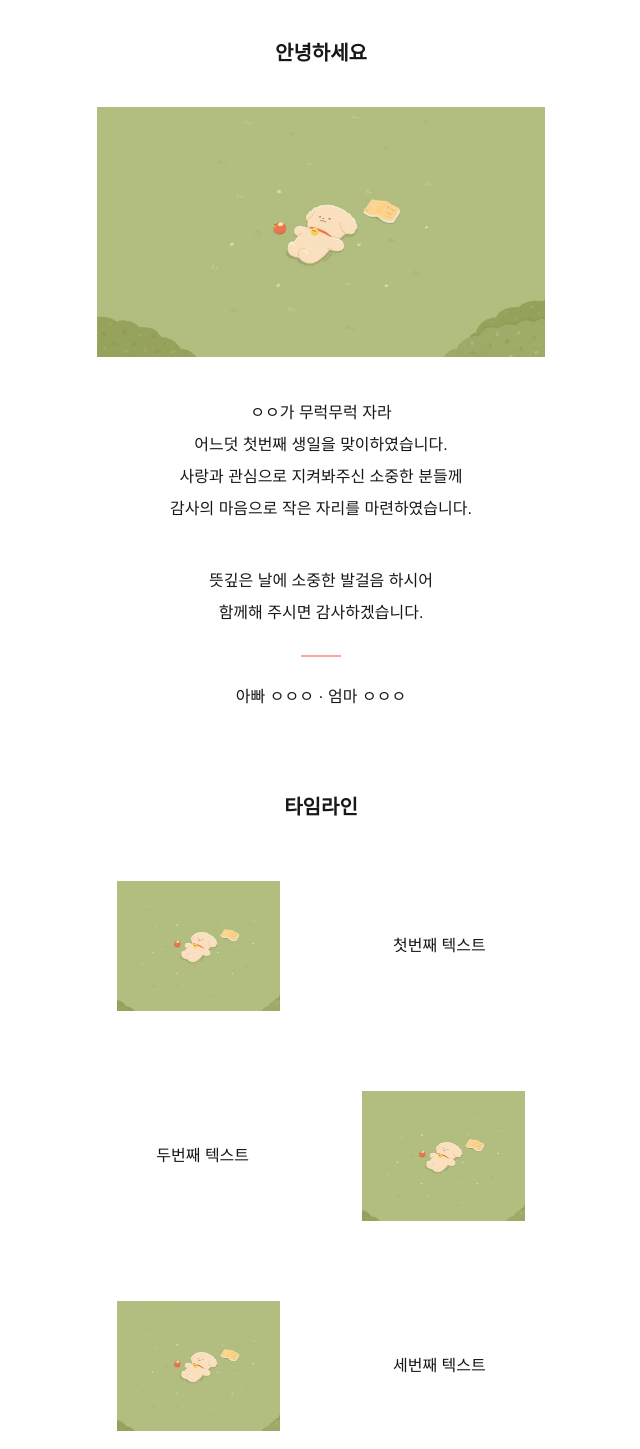
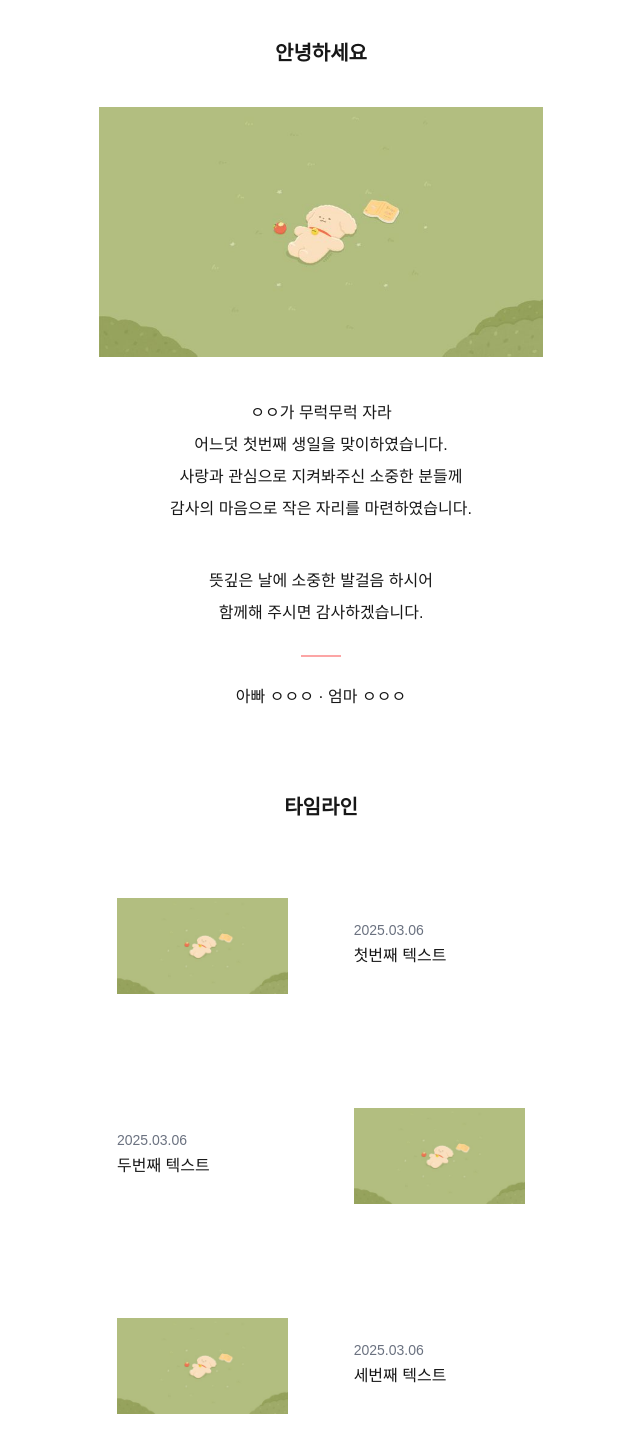
Before and after one commit to JHjeonDev/invu-client, a Next.js app: page /invite/1 in a window 1280 px wide. Shown: the part 801-2250 px from the top of the page, without its empty margins (319-959 px from the left). Built offline with nearby package versions, Linux system fonts and the light colour scheme; a web font is replaced by a local one.

Commit message:
날짜 텍스트 추가

```diff
--- a/src/components/content/Container.tsx
+++ b/src/components/content/Container.tsx
@@ -24,18 +24,22 @@ export default function Container({ inviteCode }: ContainerProps) {
     content: [
       {
         imgPath: '/images/horizontal-image-01.jpg',
+        date: '2025.03.06',
         text: '첫번째 텍스트'
       },
       {
         imgPath: '/images/horizontal-image-01.jpg',
+        date: '2025.03.06',
         text: '두번째 텍스트'
       },
       {
         imgPath: '/images/horizontal-image-01.jpg',
+        date: '2025.03.06',
         text: '세번째 텍스트'
       },
       {
         imgPath: '/images/horizontal-image-01.jpg',
+        date: '2025.03.06',
         text: '네번째 텍스트'
       }
     ]
--- a/src/components/content/Main.tsx
+++ b/src/components/content/Main.tsx
@@ -28,7 +28,7 @@ export default function Main({ data }: MainProps) {
               alt="mainImage"
               loading="lazy"
               layout="fill"
-              objectFit="cover"
+              objectFit="contain"
             />
           </figure>
         )
--- a/src/components/image/TimelineImage.tsx
+++ b/src/components/image/TimelineImage.tsx
@@ -8,6 +8,7 @@ const timelineImageWrapperClass = twMerge(
 type TimelineImageProps = {
   data?: {
     imgPath?: string;
+    date?: string;
     text?: string;
   }[];
   reverse?: boolean;
@@ -26,20 +27,22 @@ export default function TimelineImage({ data, reverse }: TimelineImageProps) {
               <div key={ index } className="flex items-center justify-between py-10">
                 { (reverse ? index % 2 !== 0 : index % 2 === 0) ? (
                   <>
-                    <figure className="relative h-[130px] w-[40%]">
-                      <Image src={ item.imgPath || '' } alt={ item.text || '' } layout="fill" objectFit="cover" />
+                    <figure className="relative h-[130px] w-[42%]">
+                      <Image src={ item.imgPath || '' } alt={ item.text || '' } layout="fill" objectFit="contain" />
                     </figure>
                     <div className="w-[42%]">
-                      <div className="text-center">{ item.text }</div>
+                      <div className="text-sm text-gray-500">{ item.date }</div>
+                      <div className="">{ item.text }</div>
                     </div>
                   </>
                 ) : (
                   <>
                     <div className="w-[42%]">
-                      <div className="text-center">{ item.text }</div>
+                      <div className="text-sm text-gray-500">{ item.date }</div>
+                      <div className="">{ item.text }</div>
                     </div>
-                    <figure className="relative h-[130px] w-[40%]">
-                      <Image src={ item.imgPath || '' } alt={ item.text || '' } layout="fill" objectFit="cover" />
+                    <figure className="relative h-[130px] w-[42%]">
+                      <Image src={ item.imgPath || '' } alt={ item.text || '' } layout="fill" objectFit="contain" />
                     </figure>
                   </>
                 )}
```
